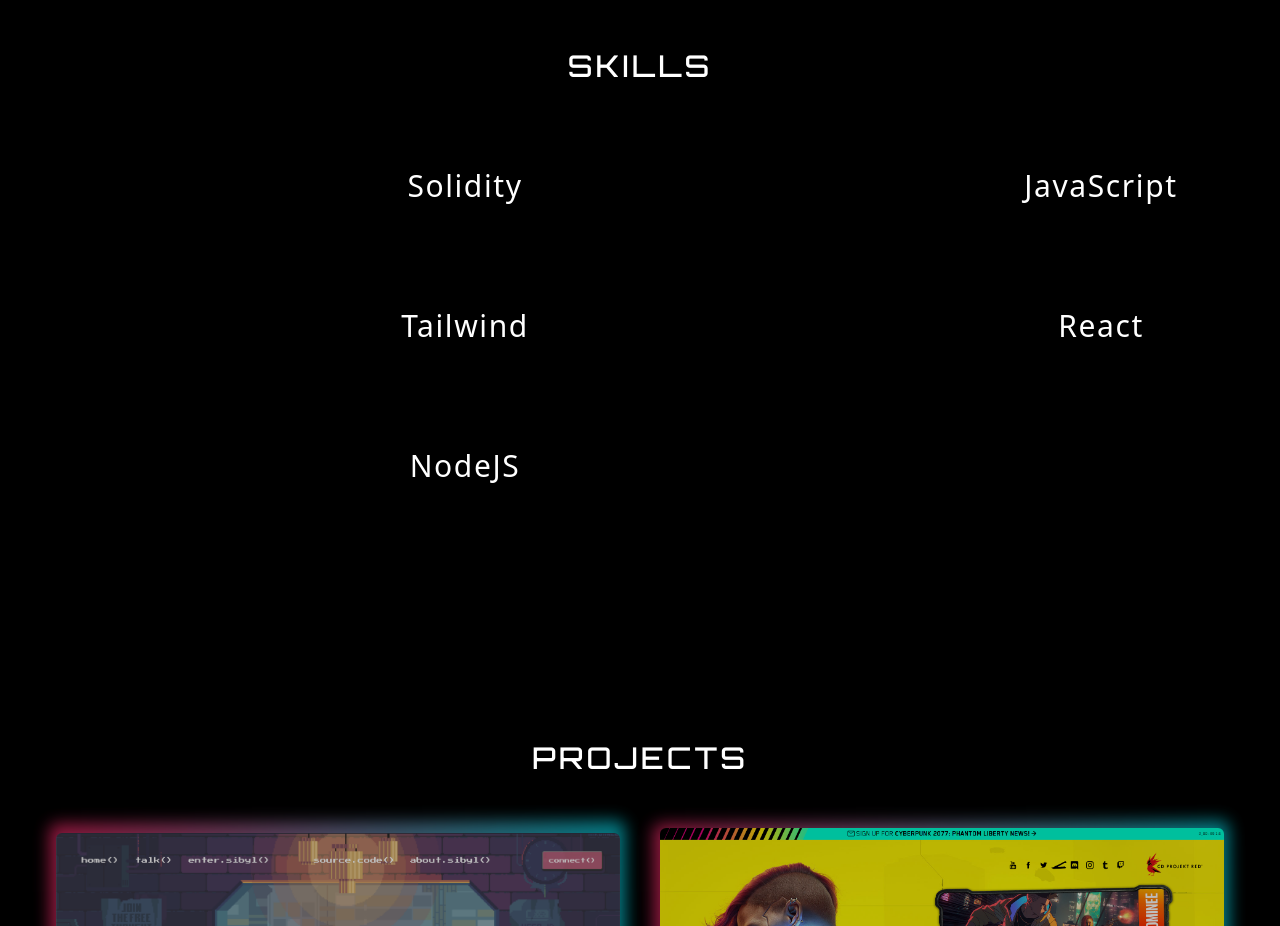
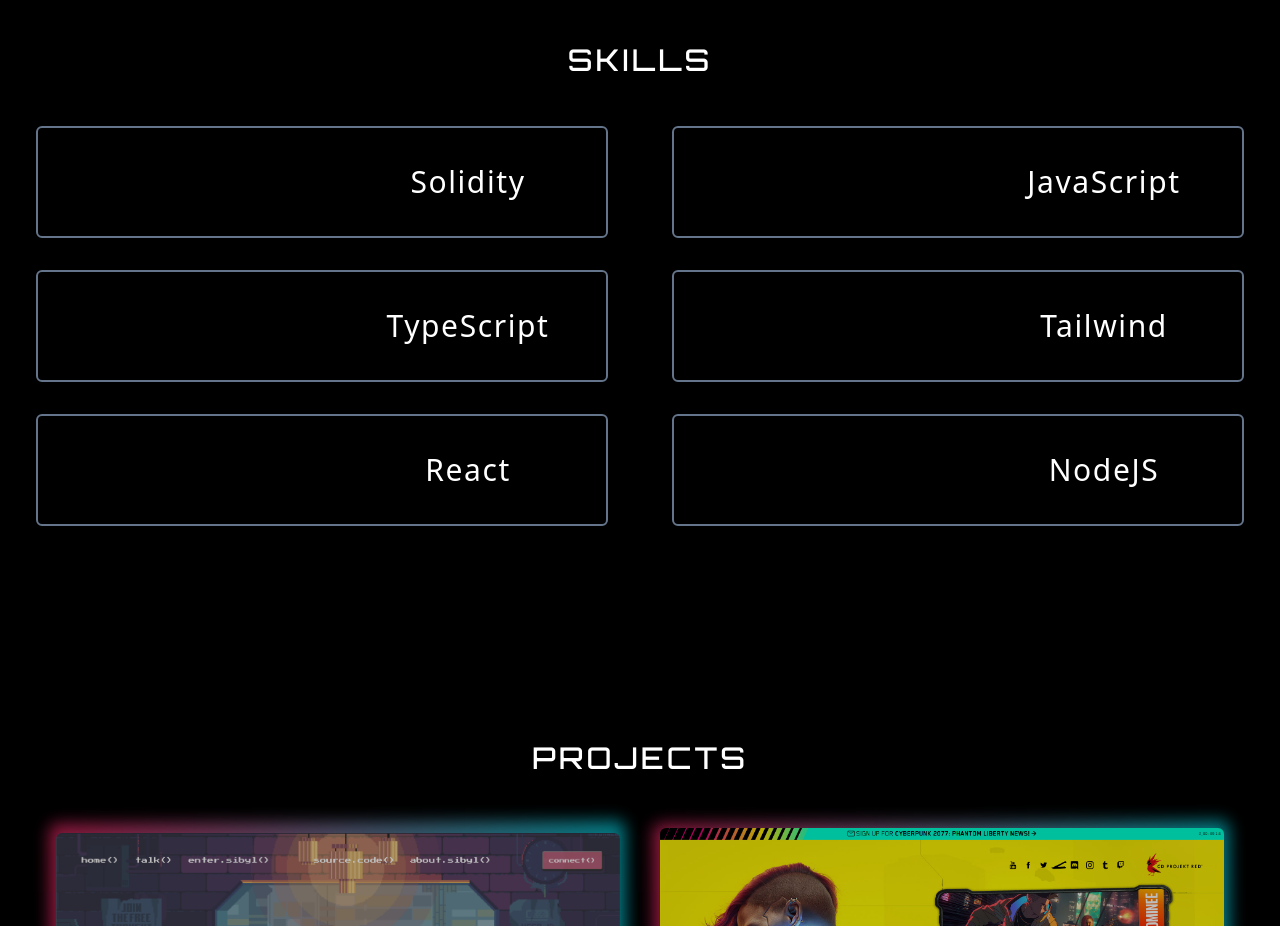
Before and after one commit to gopiinho/devProfile, a Next.js app: page / in a window 1280 px wide. Shown: the part 940-1866 px from the top of the page. Built offline with nearby package versions, Linux system fonts and the light colour scheme.

Commit message:
Edited grids for skill section, will customize style going ahead

```diff
--- a/components/Skills.jsx
+++ b/components/Skills.jsx
@@ -11,56 +11,67 @@ const Skills = () => {
           </h2>
         </div>
         <div className="grid md:grid-cols-2 lg-grid-cols-4 gap-8 tracking-widest">
-          <div className="p-6  ease-in duration-300">
-            <div className="grid grid-cols-2 gap-4 justify-center items-center">
+          <div className="px-4">
+            <div className="grid grid-cols-2 gap-4 justify-center items-center ease-in duration-300 rounded-md border-slate-500 border-2 hover:shadow-neon-white ">
               <div className="m-auto">
-                <div className=" logoNeonSol devicon-solidity-plain text-6xl text-[#d1f7ff] hover:text-[#c4c4c4] hover:scale-110 transform duration-700"></div>
+                <div className="py-6 devicon-solidity-plain text-6xl text-[#d1f7ff] hover:text-[#c4c4c4] hover:scale-110 transform duration-700"></div>
               </div>
-              <div className="neonH2 flex flex-col items-center justify-center">
+              <div className=" flex flex-col items-center justify-center">
                 <h2 className="text-3xl">Solidity</h2>
               </div>
             </div>
           </div>
 
-          <div className="p-6  ease-in duration-300">
-            <div className="grid grid-cols-2 gap-4 justify-center items-center">
+          <div className=" px-4">
+            <div className="grid grid-cols-2 gap-4 justify-center items-center ease-in duration-300 rounded-md border-slate-500 border-2 hover:shadow-neon-white ">
               <div className="m-auto">
-                <div className="logoNeonJS devicon-javascript-plain text-6xl text-[#d1f7ff] hover:text-[#f0db4f] hover:scale-110 transform duration-700"></div>
+                <div className="py-6 devicon-javascript-plain text-6xl text-[#d1f7ff] hover:text-[#f0db4f] hover:scale-110 transform duration-700"></div>
               </div>
-              <div className="neonH2 flex flex-col items-center justify-center">
+              <div className=" flex flex-col items-center justify-center">
                 <h2 className="text-3xl">JavaScript</h2>
               </div>
             </div>
           </div>
 
-          <div className="p-6  ease-in duration-300">
-            <div className="grid grid-cols-2 gap-4 justify-center items-center">
+          <div className="px-4">
+            <div className="grid grid-cols-2 gap-4 justify-center items-center ease-in duration-300 rounded-md border-slate-500 border-2 hover:shadow-neon-white ">
               <div className="m-auto">
-                <div className="devicon-tailwindcss-plain text-6xl text-[#d1f7ff] hover:text-[#37bcf8] hover:scale-110 transform duration-700"></div>
+                <div className=" py-6 devicon-typescript-original text-6xl text-[#d1f7ff] hover:text-[#007ACC] hover:scale-110 transform duration-700"></div>
               </div>
-              <div className="neonH2 flex flex-col items-center justify-center">
+              <div className=" flex flex-col items-center justify-center">
+                <h2 className="text-3xl">TypeScript</h2>
+              </div>
+            </div>
+          </div>
+
+          <div className="px-4 ">
+            <div className="grid grid-cols-2 gap-4 justify-center items-center ease-in duration-300 rounded-md border-slate-500 border-2 hover:shadow-neon-white ">
+              <div className="m-auto">
+                <div className="py-6 devicon-tailwindcss-plain text-6xl text-[#d1f7ff] hover:text-[#37bcf8] hover:scale-110 transform duration-700"></div>
+              </div>
+              <div className=" flex flex-col items-center justify-center">
                 <h2 className="text-3xl">Tailwind</h2>
               </div>
             </div>
           </div>
 
-          <div className="p-6 5 ease-in duration-300">
-            <div className="grid grid-cols-2 gap-4 justify-center items-center">
+          <div className="px-4">
+            <div className="grid grid-cols-2 gap-4 justify-center items-center ease-in duration-300 rounded-md border-slate-500 border-2 hover:shadow-neon-white ">
               <div className="m-auto">
-                <div className="devicon-react-original text-6xl text-[#d1f7ff] hover:text-[#61d9fb] hover:scale-110 transform duration-700"></div>
+                <div className=" py-6 devicon-react-original text-6xl text-[#d1f7ff] hover:text-[#61d9fb] hover:scale-110 transform duration-700"></div>
               </div>
-              <div className="neonH2 flex flex-col items-center justify-center">
+              <div className=" flex flex-col items-center justify-center">
                 <h2 className="text-3xl">React</h2>
               </div>
             </div>
           </div>
 
-          <div className="p-6 5 ease-in duration-300">
-            <div className="grid grid-cols-2 gap-4 justify-center items-center">
+          <div className="px-4">
+            <div className="grid grid-cols-2 gap-4 justify-center items-center ease-in duration-300 rounded-md border-slate-500 border-2 hover:shadow-neon-white ">
               <div className="m-auto">
-                <div className="devicon-nodejs-plain text-6xl text-[#d1f7ff] hover:text-[#3e883d] hover:scale-110 transform duration-700"></div>
+                <div className=" py-6 devicon-nodejs-plain text-6xl text-[#d1f7ff] hover:text-[#3E863E] hover:scale-110 transform duration-700"></div>
               </div>
-              <div className="neonH2 flex flex-col items-center justify-center">
+              <div className=" flex flex-col items-center justify-center">
                 <h2 className="text-3xl">NodeJS</h2>
               </div>
             </div>
--- a/tailwind.config.js
+++ b/tailwind.config.js
@@ -27,6 +27,14 @@ module.exports = {
         cyber: "'Orbitron', sans-serif;",
       },
 
+      boxShadow: {
+        "neon-white": "0px 0px 20px  #fff",
+      },
+
+      borderColor: {
+        "neon-white": "#fff",
+      },
+
       colors: {
         neon: "ff2a6d",
       },
```
